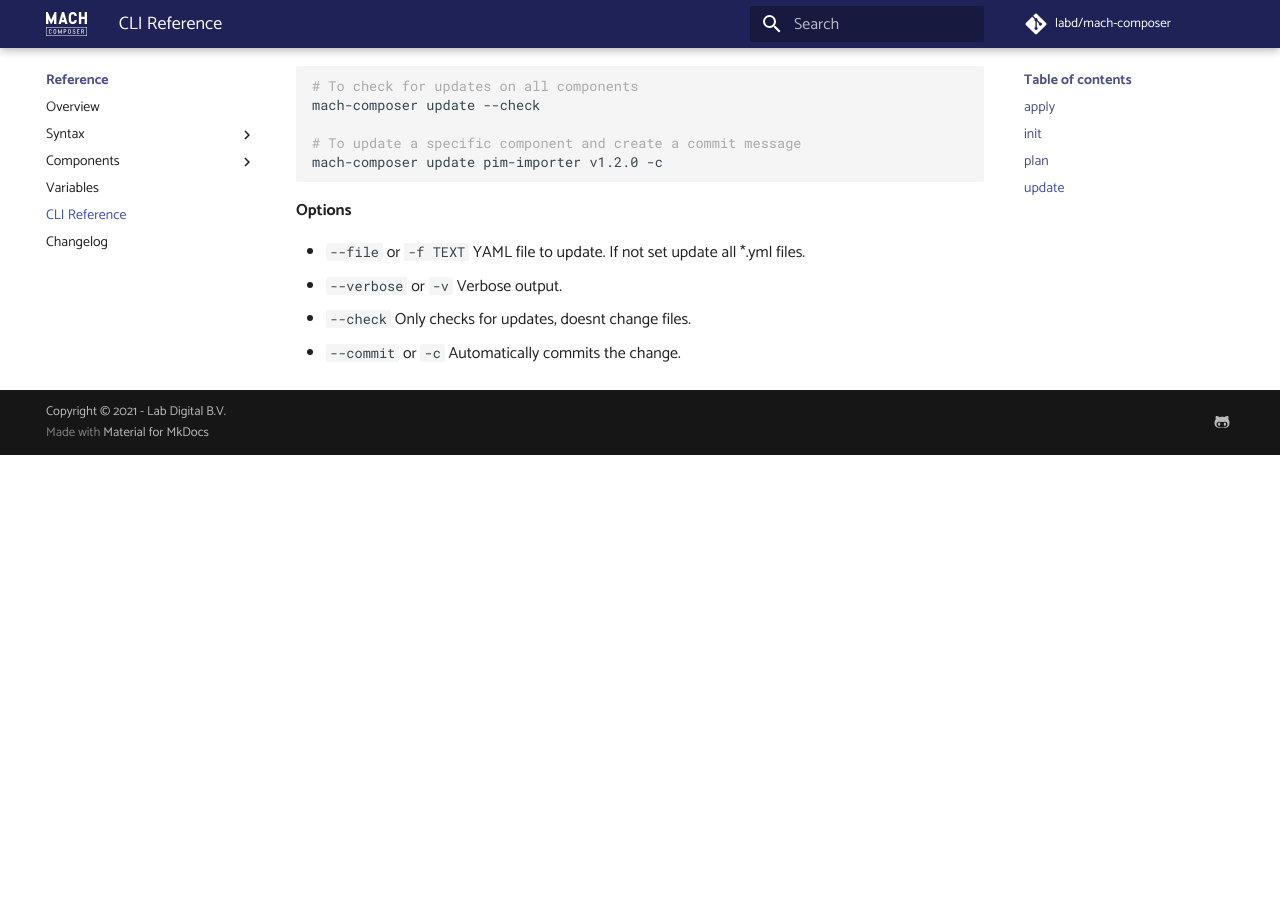
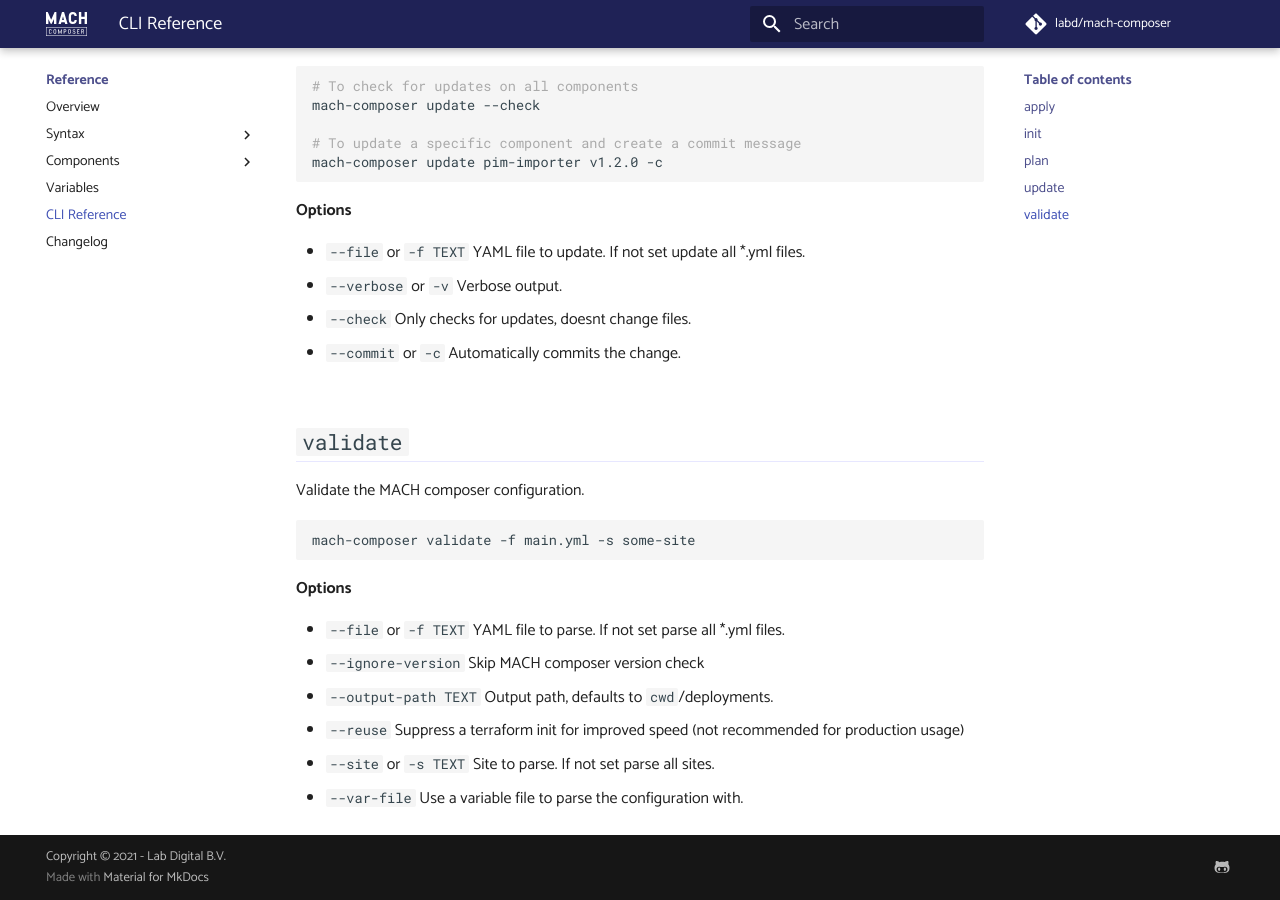
Before and after one commit to mach-composer/mach-composer-cli, an MkDocs documentation site: the page built from docs/src/reference/cli.md, in a window 1280 px wide and 900 px high, scrolled down 2445 px. Built offline with MkDocs 1.6.1 and Material for MkDocs 9.7.7, drawn with Linux system fonts in a browser that asks for light colours; a script that is not in the unit is left out; comment, search, counter and statistics services are not loaded; before the commit the page ends 2900 px from its top, so only the background shows below that.

Commit message:
feat(validate): add documentation

````diff
--- a/docs/src/reference/cli.md
+++ b/docs/src/reference/cli.md
@@ -110,3 +110,19 @@ mach-composer update pim-importer v1.2.0 -c
 - `--verbose` or `-v` Verbose output.
 - `--check` Only checks for updates, doesnt change files.
 - `--commit` or `-c` Automatically commits the change.
+
+## `validate`
+Validate the MACH composer configuration.
+
+```bash
+mach-composer validate -f main.yml -s some-site
+```
+
+**Options**
+
+- `--file` or `-f TEXT` YAML file to parse. If not set parse all *.yml files.
+- `--ignore-version`    Skip MACH composer version check
+- `--output-path TEXT`  Output path, defaults to `cwd`/deployments.
+- `--reuse`             Suppress a terraform init for improved speed (not recommended for production usage)
+- `--site` or `-s TEXT` Site to parse. If not set parse all sites.
+- `--var-file`          Use a variable file to parse the configuration with.
````
